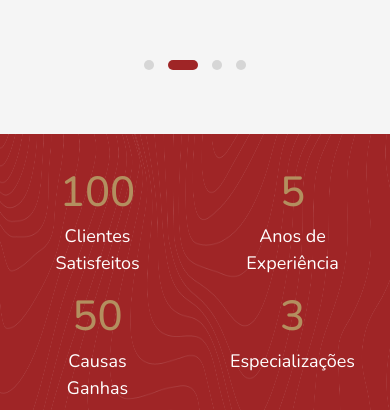
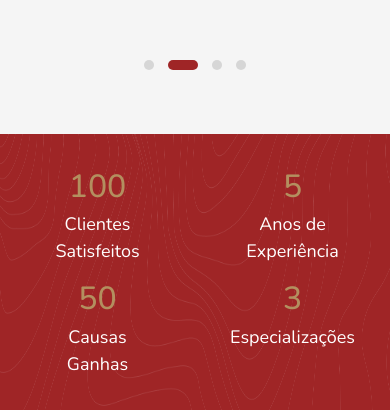
Before and after one commit to EnzoXavier1001/lp-juliana-bassoli, a plain HTML site: page index.html in a window 390 px wide. Shown: the part 5550-5960 px from the top of the page. Drawn offline with nearby package versions, Linux system fonts and the light colour scheme.

Commit message:
styles: change fontsize on mobile

```diff
--- a/style.css
+++ b/style.css
@@ -347,7 +347,7 @@ body {
 }
 
 .card-info h3 {
-    font-size: 4.2rem;
+    font-size: 3.2rem;
     color: var(--clr-gold);
 }
 
```
